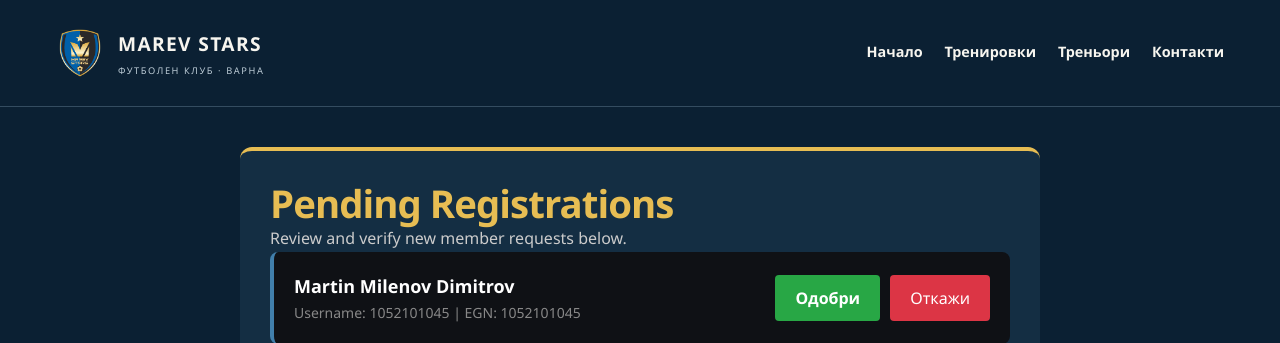
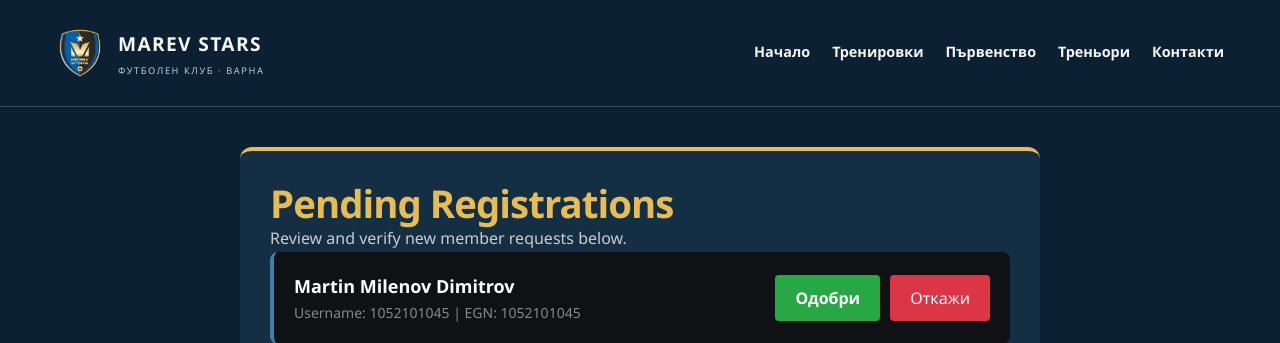
Before and after one commit to martiparty2000/marevstars.com, a Django app: template templates/approval_dashboard.html in a window 1280 px wide. Shown: the top 343 px of the page. Run offline with Django 5.2, Linux system fonts and the light colour scheme; the template is opened without the code that fills it: values that come from a table or form of the project are taken from there, others are empty; data comes from the database, SQL or seed files in the repository; parts of the project's set-up code (start-up, migrations or seed data) failed here and were passed over.

Commit message:
Add fixtures to main navigation

```diff
--- a/templates/base.html
+++ b/templates/base.html
@@ -23,6 +23,7 @@
             {% with current=request.resolver_match.url_name %}
             <a href="{% url 'team:home' %}" {% if current == 'home' %}aria-current="page"{% endif %}>Начало</a>
             <a href="{% url 'team:schedule' %}" {% if current == 'schedule' %}aria-current="page"{% endif %}>Тренировки</a>
+            <a href="{% url 'team:fixtures' %}" {% if current == 'fixtures' %}aria-current="page"{% endif %}>Първенство</a>
             <a href="{% url 'team:coaches' %}" {% if current == 'coaches' %}aria-current="page"{% endif %}>Треньори</a>
             <a href="{% url 'team:contact' %}" {% if current == 'contact' %}aria-current="page"{% endif %}>Контакти</a>
             {% endwith %}
```
